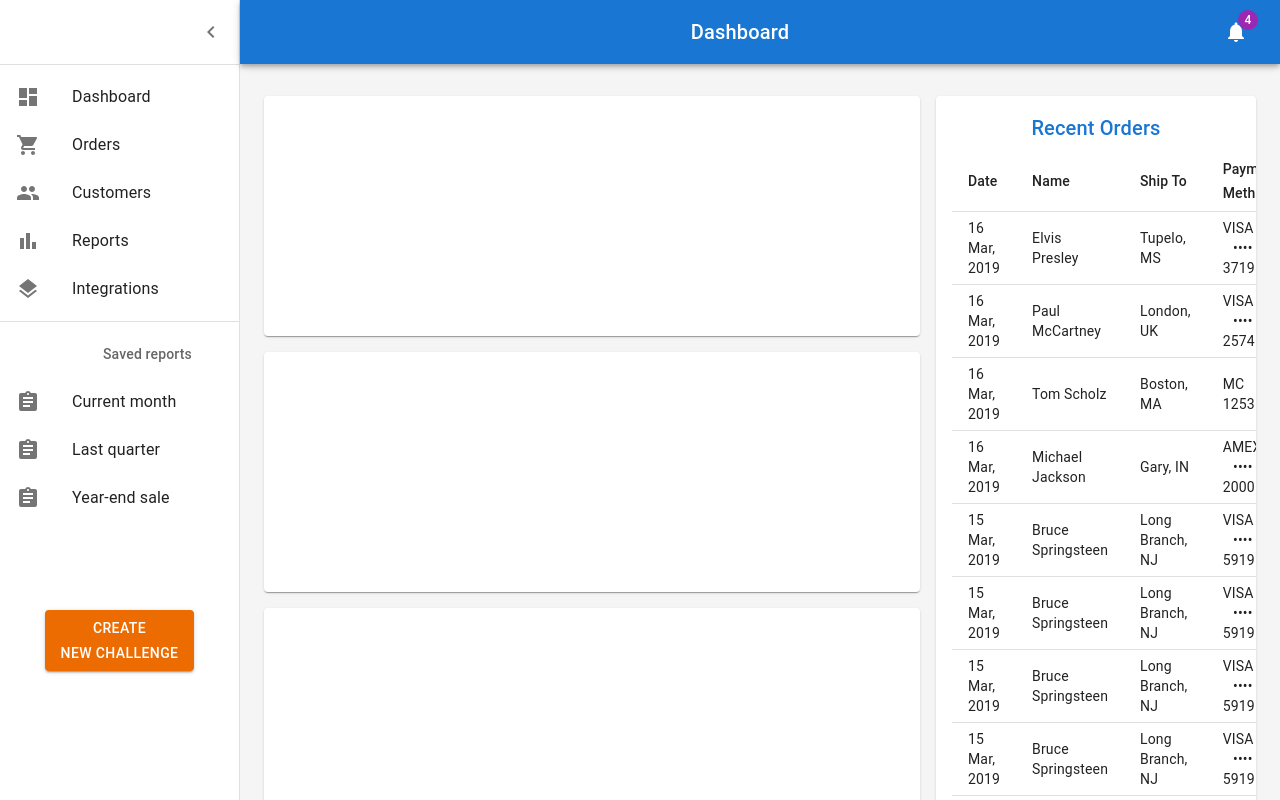
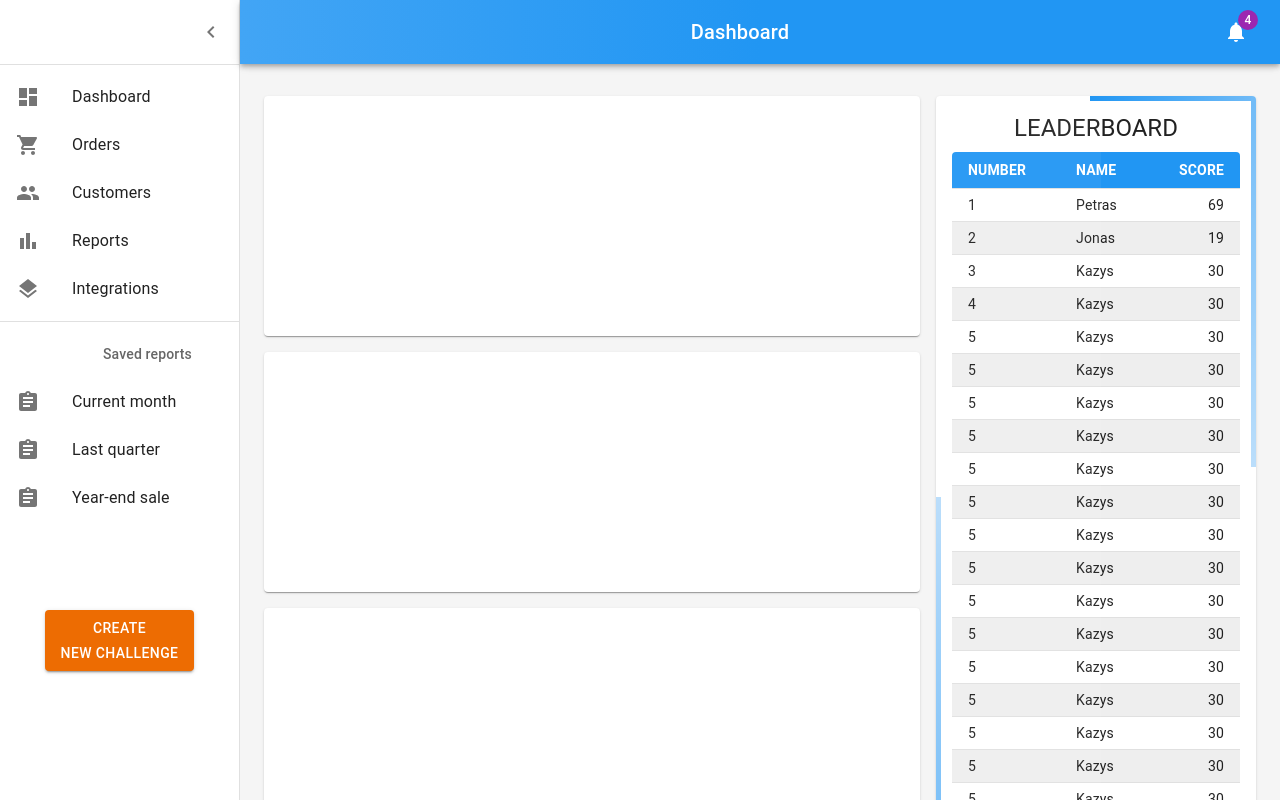
Before and after one commit to aivaraskurseviciusltu/HACKATHON2022, a React (Create React App) app in the folder my-app/: page / in a window 1280 px wide. Built offline with nearby package versions, Linux system fonts and the light colour scheme.

Commit message:
Added leaderboard table

```diff
--- a/my-app/src/dashboard/Dashboard.js
+++ b/my-app/src/dashboard/Dashboard.js
@@ -1,4 +1,5 @@
 import * as React from "react";
+import "./table.css";
 import { styled, createTheme, ThemeProvider } from "@mui/material/styles";
 import CssBaseline from "@mui/material/CssBaseline";
 import MuiDrawer from "@mui/material/Drawer";
@@ -18,10 +19,8 @@ import MenuIcon from "@mui/icons-material/Menu";
 import ChevronLeftIcon from "@mui/icons-material/ChevronLeft";
 import NotificationsIcon from "@mui/icons-material/Notifications";
 import { mainListItems, secondaryListItems } from "./listItems";
-import Chart from "./Chart";
-import Deposits from "./Deposits";
-import Button from '@mui/material/Button'
-import Orders from "./Orders";
+import Button from '@mui/material/Button';
+import LeaderboardTable from "./LeaderboardTable";
 
 function Copyright(props) {
   return (
@@ -103,6 +102,7 @@ function DashboardContent() {
           <Toolbar
             sx={{
               pr: "24px", // keep right padding when drawer closed
+              background: 'linear-gradient(270deg, #2196f3 50%, #42a5f5 100%)'
             }}
           >
             <IconButton
@@ -266,20 +266,8 @@ function DashboardContent() {
                   </Grid>
                 </Grid>
               </Grid>
+              <LeaderboardTable />
 
-              <Grid item xs={4}>
-                <Paper
-                  sx={{
-                    p: 2,
-                    display: "flex",
-                    flexDirection: "column",
-                    maxHeight: "800px",
-                    overflowY: "scroll",
-                  }}
-                >
-                  <Orders />
-                </Paper>
-              </Grid>
             </Grid>
           </Container>
         </Box>
--- /dev/null
+++ b/my-app/src/dashboard/LeaderboardTable.js
@@ -0,0 +1,103 @@
+import React from 'react'
+import { TableContainer, TableBody, TableCell, TableHead, Table, TableRow, Grid, Paper, Typography } from "@mui/material";
+
+
+function createData(number, name, hours) {
+  return { number, name, hours };
+}
+
+const rows = [
+  createData(1, "Petras", 69),
+  createData(2, "Jonas", 19),
+  createData(3, "Kazys", 30),
+  createData(4, "Kazys", 30),
+  createData(5, "Kazys", 30),
+  createData(5, "Kazys", 30),
+  createData(5, "Kazys", 30),
+  createData(5, "Kazys", 30),
+  createData(5, "Kazys", 30),
+  createData(5, "Kazys", 30),
+  createData(5, "Kazys", 30),
+  createData(5, "Kazys", 30),
+  createData(5, "Kazys", 30),
+  createData(5, "Kazys", 30),
+  createData(5, "Kazys", 30),
+  createData(5, "Kazys", 30),
+  createData(5, "Kazys", 30),
+  createData(5, "Kazys", 30),
+  createData(5, "Kazys", 30),
+  createData(5, "Kazys", 30),
+  createData(5, "Kazys", 30),
+  createData(5, "Kazys", 30),
+  createData(5, "Kazys", 30),
+  createData(5, "Kazys", 30),
+  createData(5, "Kazys", 30),
+  createData(5, "Kazys", 30),
+  createData(5, "Kazys", 30),
+  createData(5, "Kazys", 30),
+  createData(5, "Kazys", 30),
+  createData(5, "Kazys", 30),
+];
+
+const LeaderboardTable = () => {
+  return (
+    <Grid item xs={4}>
+    <Paper
+      sx={{
+        p: 2,
+        display: "flex",
+        flexDirection: "column",
+        maxnHeight: "500px",
+      }}
+      className="border-custom"
+    >
+      <span></span>
+      <span></span>
+      <span></span>
+      <span></span>
+      <Typography
+        sx={{height: "40px", alignSelf: "center" }}
+        variant="h5"
+        id="tableTitle"
+        component="h5"
+      >
+        Leaderboard
+      </Typography>
+      <TableContainer component={Paper} sx={{ boxShadow: "none", maxHeight: "700px", overflowY: "auto"}}>
+        <Table sx={{ minWidth: "100%",  }} size="small" aria-label="a dense table">
+          <TableHead>
+            <TableRow sx={{ backgroundColor: "#2196f3"}}>
+              <TableCell sx={{ color: "#fff", fontWeight: 600 }}>Number</TableCell>
+              <TableCell sx={{ color: "#fff", fontWeight: 600}}>Name</TableCell>
+              <TableCell sx={{ color: "#fff", fontWeight: 600}} align="right">Score</TableCell>
+            </TableRow>
+          </TableHead>
+          <TableBody>
+            {rows.sort((a,b) => a.number - b.number).map((row) => (
+              <TableRow
+                key={row.number}
+                sx={{ '&:last-child td, &:last-child th': { border: 0 },
+                '&:nth-child(even) td': { backgroundColor: "#eeeeee" },
+                textTransform: "none"
+                }}
+              >
+                <TableCell component="td" >
+                  {row.number}
+                </TableCell>
+                <TableCell component="td" >
+                  {row.name}
+                </TableCell>
+                <TableCell component="td" align="right">
+                  {row.hours}
+                </TableCell>
+              </TableRow>
+            ))}
+          </TableBody>
+        </Table>
+      </TableContainer>
+    </Paper>
+  </Grid>
+  )
+}
+
+export default LeaderboardTable;
--- /dev/null
+++ b/my-app/src/dashboard/table.css
@@ -0,0 +1,99 @@
+.border-custom{
+	position: relative;
+    width: 100%;
+	text-transform: uppercase;
+	color: #1670f0;
+	overflow: hidden;
+}
+
+.border-custom:before{
+	position: absolute;
+	top: 5px;
+	left: 5px;
+	bottom: 5px;
+	content: '';
+	width: 50%;
+	background: rgba(255,255,255,0.05);
+}
+
+.border-custom span:nth-child(1){
+	position: absolute;
+	top: 0;
+	left: 0;
+	width: 100%;
+	height: 5px;
+	background: linear-gradient(to right, #2196f3, #bbdefb);
+	animation: animate1 2s linear infinite;
+}
+
+@keyframes animate1{
+	0%{
+		transform: translateX(-100%);
+	}
+
+	100%{
+		transform: translateX(100%);
+	}
+}
+
+.border-custom span:nth-child(2){
+	position: absolute;
+	top: 0;
+	right: 0;
+	width: 5px;
+	height: 100%;
+	background: linear-gradient(to bottom, #2196f3, #bbdefb);
+	animation: animate2 2s linear infinite;
+	animation-delay: 1s;
+}
+
+@keyframes animate2{
+	0%{
+		transform: translateY(-100%);
+	}
+
+	100%{
+		transform: translateY(100%);
+	}
+}
+
+.border-custom span:nth-child(3){
+	position: absolute;
+	bottom: 0;
+	left: 0;
+	width: 100%;
+	height: 5px;
+	background: linear-gradient(to left, #2196f3, #bbdefb);
+	animation: animate3 2s linear infinite;
+}
+
+@keyframes animate3{
+	0%{
+		transform: translateX(100%);
+	}
+
+	100%{
+		transform: translateX(-100%);
+	}
+}
+
+.border-custom span:nth-child(4){
+	position: absolute;
+	top: 0;
+	left: 0;
+	width: 5px;
+	height: 100%;
+	background: linear-gradient(to top, #2196f3, #bbdefb);
+	animation: animate4 2s linear infinite;
+	animation-delay: 1s;
+}
+
+@keyframes animate4{
+	0%{
+		transform: translateY(100%);
+	}
+
+	100%{
+		transform: translateY(-100%);
+	}
+}
```
